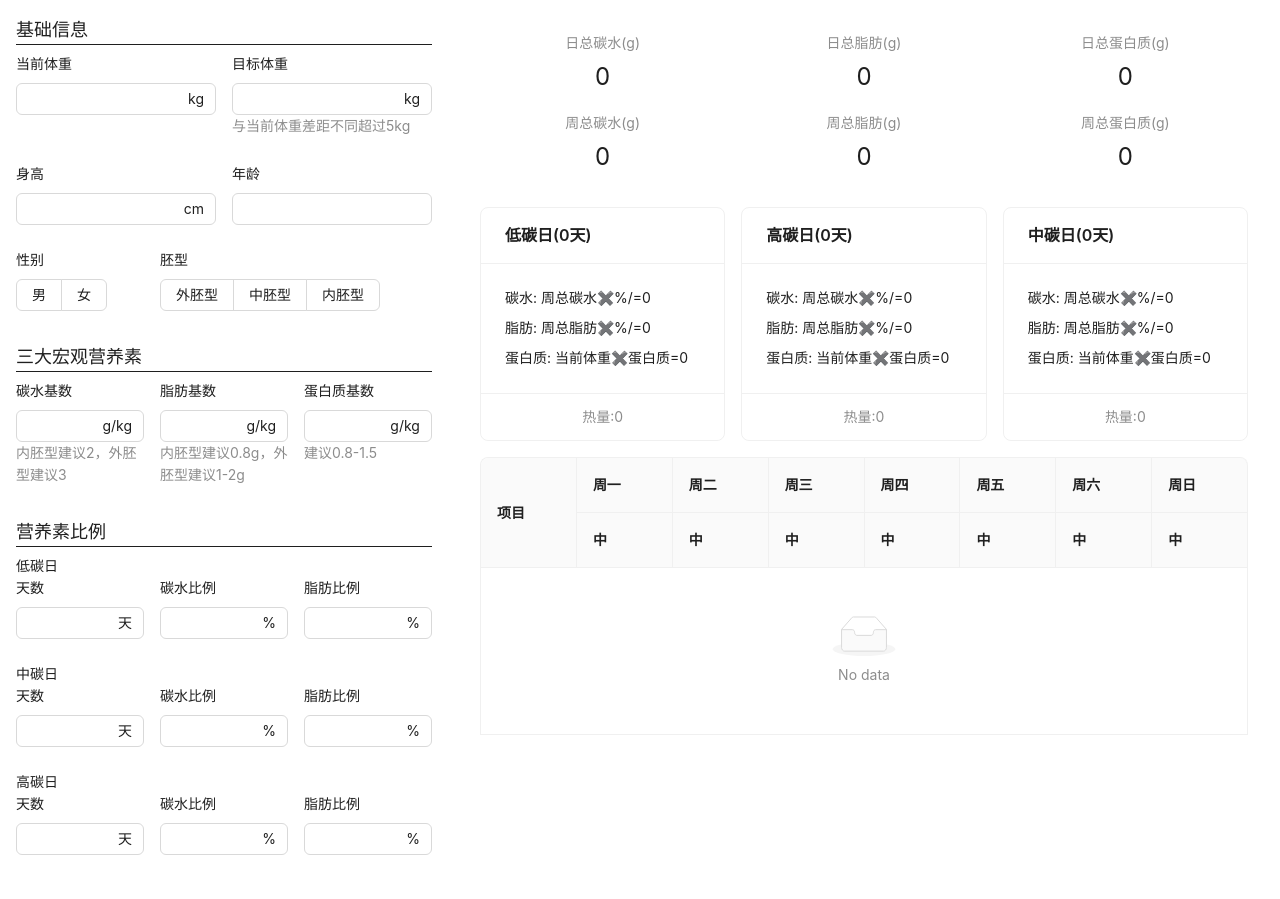
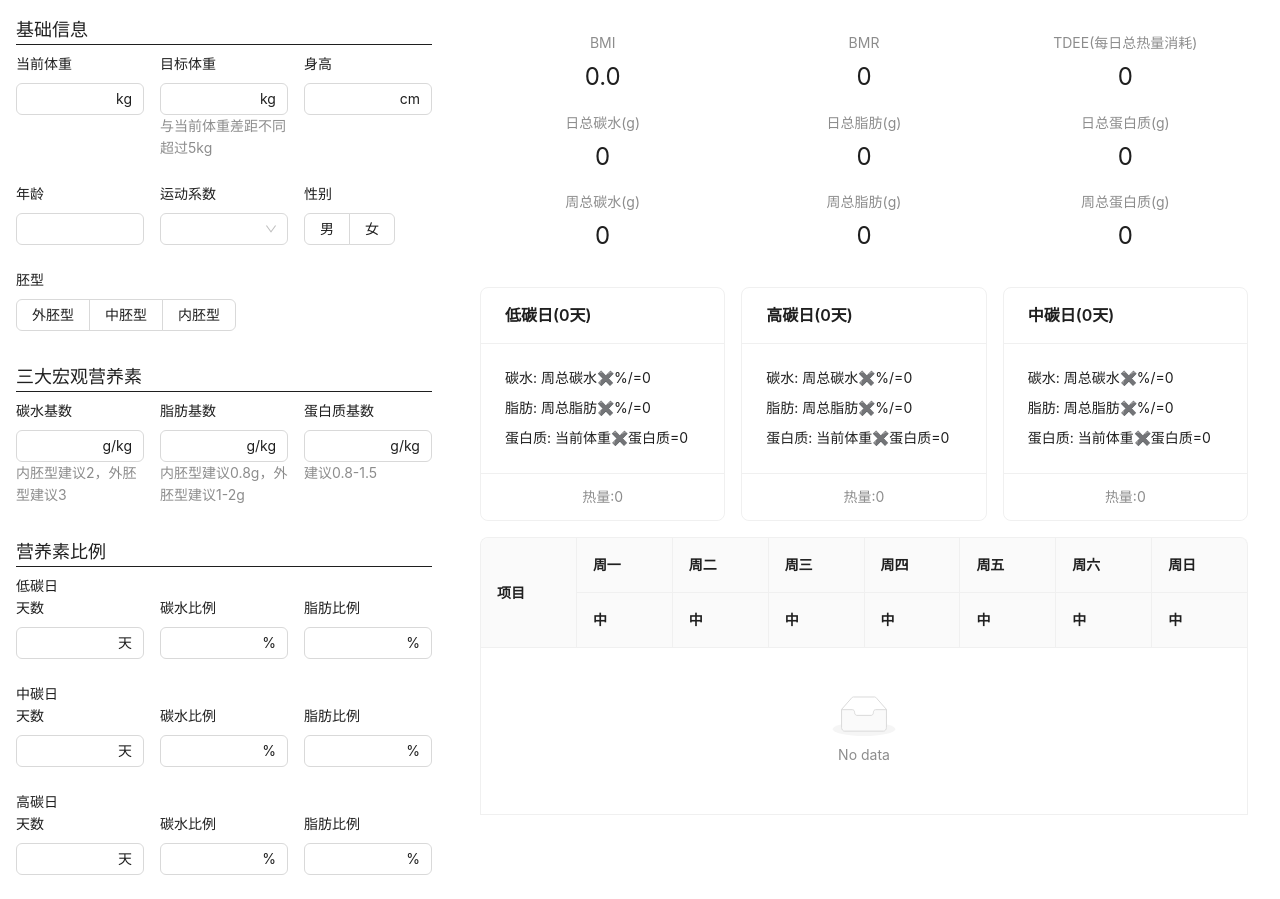
Before and after one commit to MarMomento/training-dev, a Next.js app: page / in a window 1280 px wide. Built offline with nearby package versions, Linux system fonts and the light colour scheme; what @ant-design/nextjs-registry would draw is missing.

Commit message:
feat: add bmi bmr tdee

```diff
--- a/app/lib/constant.ts
+++ b/app/lib/constant.ts
@@ -113,3 +113,34 @@ export const NUTRITION_ENERGY = {
   fat: 9,
   protein: 4,
 };
+
+export enum ActivityCoefficient {
+  zero = 1.2,
+  oneToThree = 1.375,
+  threeToFive = 1.55,
+  sixToSeven = 1.72,
+  sevenMore = 1.9,
+}
+
+export const ACTIVITY_COEFFICIENT_OPTIONS = [
+  {
+    value: ActivityCoefficient.zero,
+    label: "几乎不运动",
+  },
+  {
+    value: ActivityCoefficient.oneToThree,
+    label: "每周运动1-3天",
+  },
+  {
+    value: ActivityCoefficient.threeToFive,
+    label: "每周运动3-5天",
+  },
+  {
+    value: ActivityCoefficient.sixToSeven,
+    label: "每周运动6-7天",
+  },
+  {
+    value: ActivityCoefficient.sevenMore,
+    label: "长时间运动体力劳动",
+  },
+];
--- a/app/lib/type.ts
+++ b/app/lib/type.ts
@@ -59,6 +59,8 @@ export type TrainVariables = {
   basicInfo: BodyMeta & {
     /** 目标体重 */
     targetWeight: number;
+    /** 活度系数 */
+    activityCoefficient: number;
   };
   nutritionBase: NutritionBase;
   nutritionRatio: CarbohydrateCycleNutritionRatio;
--- a/app/page.tsx
+++ b/app/page.tsx
@@ -8,6 +8,7 @@ import {
   List,
   Radio,
   Row,
+  Select,
   Space,
   Statistic,
   Table,
@@ -26,6 +27,8 @@ import {
   NUTRITION_RATIO,
   STAT_OPTIONS,
   StatMeta,
+  Gender,
+  ACTIVITY_COEFFICIENT_OPTIONS,
 } from "./lib/constant";
 import { NutritionStat, TrainVariables } from "./lib/type";
 import { getLocalStorage, setLocalStorage } from "./lib/storage";
@@ -35,6 +38,13 @@ export default function Home() {
 
   const bodyType = Form.useWatch(["basicInfo", "bodyType"], form);
   const weight = Form.useWatch(["basicInfo", "weight"], form);
+  const age = Form.useWatch(["basicInfo", "age"], form);
+  const gender = Form.useWatch(["basicInfo", "gender"], form);
+  const activityCoefficient = Form.useWatch(
+    ["basicInfo", "activityCoefficient"],
+    form
+  );
+  const height = Form.useWatch(["basicInfo", "height"], form);
   const targetWeight = Form.useWatch(["basicInfo", "targetWeight"], form);
   const carbohydrateBase = Form.useWatch(
     ["nutritionBase", "carbohydrateBase"],
@@ -129,7 +139,7 @@ export default function Home() {
   const nutritionStat: NutritionStat = {
     dayCarbohydrate: Math.round(targetWeight * carbohydrateBase),
     dayFat: Math.round(targetWeight * fatBase),
-    dayProtein: Math.round(targetWeight * proteinBase),
+    dayProtein: Math.round(weight * proteinBase),
     get weekCarbohydrate() {
       return this.dayCarbohydrate * 7;
     },
@@ -138,6 +148,22 @@ export default function Home() {
     },
     get weekProtein() {
       return this.dayProtein * 7;
+    },
+  };
+
+  const bodyStat = {
+    bmi: Number((weight / Math.pow(height / 100, 2)).toFixed(1)),
+    bmr:
+      weight && height && age && gender
+        ? Math.round(
+            9.99 * weight +
+              6.25 * height -
+              4.92 * age +
+              (166 * (gender === Gender.Male ? 1 : 0) - 161)
+          )
+        : 0,
+    get tdee() {
+      return Math.round(this.bmr * activityCoefficient);
     },
   };
 
@@ -300,7 +326,7 @@ export default function Home() {
                   基础信息
                 </div>
                 <Row gutter={16}>
-                  <Col span={12}>
+                  <Col span={8}>
                     <Form.Item
                       layout="vertical"
                       label="当前体重"
@@ -309,7 +335,7 @@ export default function Home() {
                       <InputNumber style={{ width: "100%" }} suffix="kg" />
                     </Form.Item>
                   </Col>
-                  <Col span={12}>
+                  <Col span={8}>
                     <Form.Item
                       layout="vertical"
                       label="目标体重"
@@ -319,7 +345,7 @@ export default function Home() {
                       <InputNumber style={{ width: "100%" }} suffix="kg" />
                     </Form.Item>
                   </Col>
-                  <Col span={12}>
+                  <Col span={8}>
                     <Form.Item
                       layout="vertical"
                       label="身高"
@@ -328,7 +354,7 @@ export default function Home() {
                       <InputNumber style={{ width: "100%" }} suffix="cm" />
                     </Form.Item>
                   </Col>
-                  <Col span={12}>
+                  <Col span={8}>
                     <Form.Item
                       layout="vertical"
                       label="年龄"
@@ -337,8 +363,15 @@ export default function Home() {
                       <InputNumber style={{ width: "100%" }} />
                     </Form.Item>
                   </Col>
-                </Row>
-                <Row gutter={16}>
+                  <Col span={8}>
+                    <Form.Item
+                      layout="vertical"
+                      label="运动系数"
+                      name={["basicInfo", "activityCoefficient"]}
+                    >
+                      <Select options={ACTIVITY_COEFFICIENT_OPTIONS} />
+                    </Form.Item>
+                  </Col>
                   <Col span={8}>
                     <Form.Item
                       layout="vertical"
@@ -458,6 +491,19 @@ export default function Home() {
           <div className="grid grid-cols-3 gap-4 mb-8">
             {[
               {
+                title: "BMI",
+                value: bodyStat.bmi,
+                precision: 1,
+              },
+              {
+                title: "BMR",
+                value: bodyStat.bmr,
+              },
+              {
+                title: "TDEE(每日总热量消耗)",
+                value: bodyStat.tdee,
+              },
+              {
                 title: "日总碳水(g)",
                 value: nutritionStat.dayCarbohydrate,
               },
@@ -482,14 +528,13 @@ export default function Home() {
                 value: nutritionStat.weekProtein,
               },
             ].map((item) => (
-              <div key={item.title} className="flex flex-col items-center">
-                <Statistic
-                  title={item.title}
-                  value={item.value || 0}
-                  precision={0}
-                  style={{ textAlign: "center" }}
-                />
-              </div>
+              <Statistic
+                key={item.title}
+                title={item.title}
+                value={item.value || 0}
+                precision={item.precision || 0}
+                style={{ textAlign: "center" }}
+              />
             ))}
           </div>
           <div>
```
